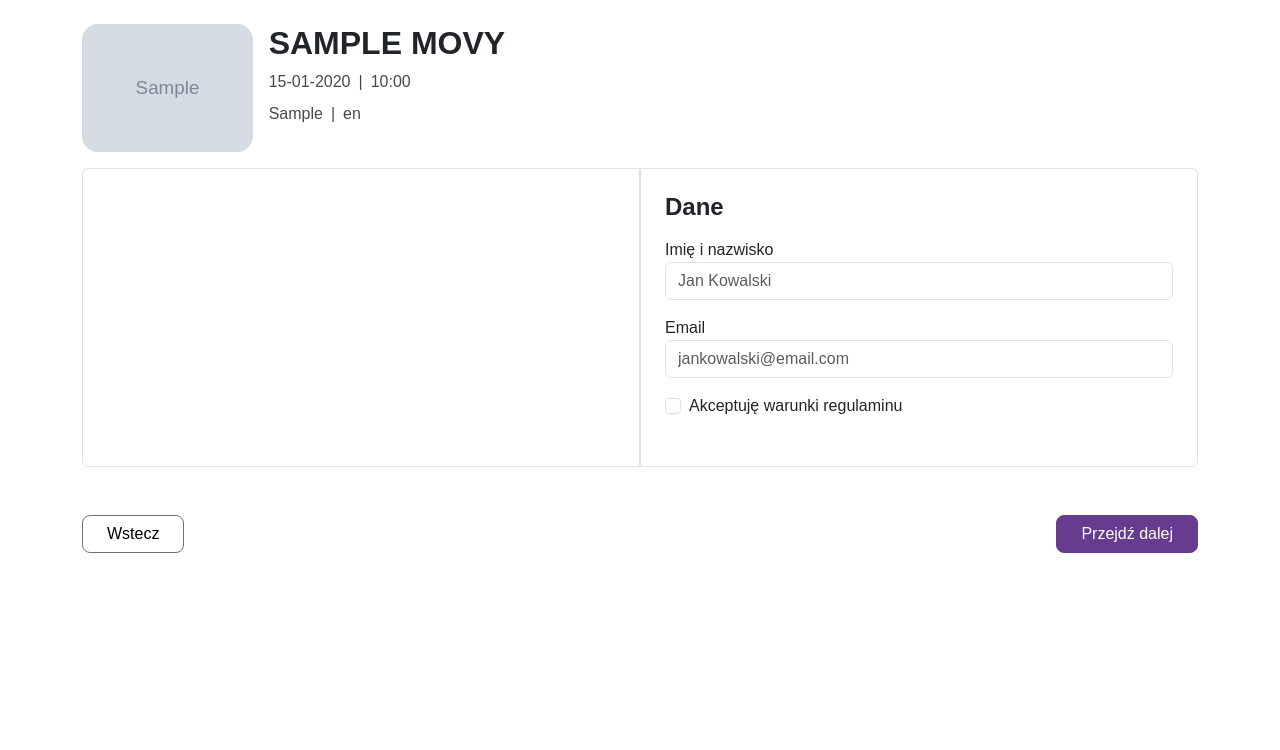
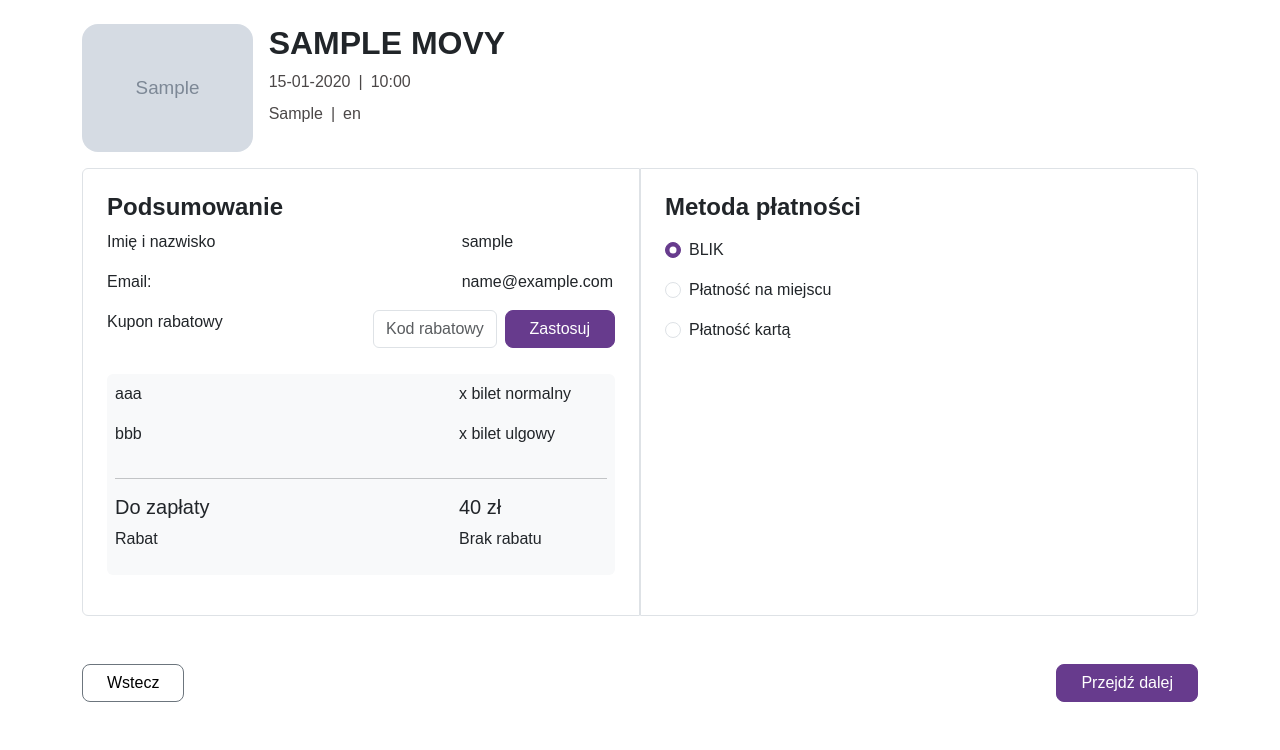
Before and after one commit to Rinkazuuka/Movie-Ticket-Sales-System, a Flask app: template templates/personal.html in a window 1280 px wide. Shown: the part 66-816 px from the top of the page. Before the commit the page ends 619 px from the top, so only its background shows below. Run offline with Flask 3, Linux system fonts and the light colour scheme; tables that the repository leaves empty hold one stand-in row (values such as "Sample post"); the template is opened without the code that fills it: values that come from a table or form of the project are taken from there, most other values are stand-ins (such as "Sample title", 1, 10 or a date in 2020); grey boxes marked "Sample" are stand-in pictures; some libraries are stand-ins or nearby versions.

Commit message:
Update personal.html

```diff
--- a/templates/personal.html
+++ b/templates/personal.html
@@ -6,43 +6,111 @@
 <div class="container">
   <div class="row">
     <div class="col-12 col-md-6 border p-4 rounded-start">
-            <div id="ticketsSummary" class="text-center mt-3">
-                <!-- JAVASCRIPT -->
+      <h2 class="h2 fw-bold">Podsumowanie</h2>
+      <div class="container-fluid p-0 m-0">
+        <div class="row justify-content-between">
+          <div class="col-4">
+            <p>Imię i nazwisko</p>
+          </div>
+          <div class="col-4">
+            <p>{{ username }}</p>
           </div>
         </div>
-
-        <div class="col-12 col-md-6 border p-4 rounded-end">
-            <div class="step" id="step3">
-                <h2 class="h2 fw-bold">Dane</h2>
-                <div id="personalData" class="text-center mt-3">
-                    <!-- JAVASCRIPT -->
+        <div class="row justify-content-between">
+          <div class="col-4">
+            <p>Email:</p>
           </div>
-                <div class="mt-3">
-                    <form id="paymentForm" action="{{ url_for('payment', showing_id=showing.showing_id) }}" method="POST">
-                        <div class="form-group mb-3">
-                            <label for="namesurname">Imię i nazwisko</label>
-                            <input type="text" class="form-control" id="namesurname" name="user-name" placeholder="Jan Kowalski" required>
+          <div class="col-4">
+            <p>{{ email }}</p>
           </div>
-                        <div class="form-group mb-3">
-                            <label for="exampleInputEmail1">Email</label>
-                            <input type="email" class="form-control" id="exampleInputEmail1" name="user-email" placeholder="jankowalski@email.com" required>
         </div>
-                        <div class="form-check mb-4">
-                            <input type="checkbox" class="form-check-input" id="exampleCheck1" required>
-                            <label class="form-check-label" for="exampleCheck1">Akceptuję warunki regulaminu</label>
+        <div class="row justify-content-between mb-4">
+          <div class="col">
+            <p>Kupon rabatowy</p>
+          </div>
+          <div class="col">
+            <form class="form-inline" id="coupon-form">
+              <div class="form-group d-flex flex-row align-items-center">
+                <input type="text" class="form-control me-2" id="discount-code" name="user-discount-code" placeholder="Kod rabatowy">
+                <button type="submit" id="check-coupon" class="btn btn-primary rounded-3 px-4">Zastosuj</button>
               </div>
             </form>
           </div>
         </div>
+        <div class="container p-2 rounded bg-light">
+          <div class="row justify-content-between">
+            <div class="col-4">
+              aaa
+            </div>
+            <div class="col-4">
+              <p>x bilet normalny</p>
+            </div>
+          </div>
+          <div class="row justify-content-between">
+            <div class="col-4">
+              bbb
+            </div>
+            <div class="col-4">
+              <p>x bilet ulgowy</p>
+            </div>
+          </div>
+          <hr>
+          <div class="row justify-content-between">
+            <div class="col-4">
+              <h5>Do zapłaty</h5>
+            </div>
+            <div class="col-4">
+              <h5 id="order-price">40 zł</h5>
+            </div>
+          </div>
+          <div class="row justify-content-between">
+            <div class="col-4">
+              <p>Rabat</p>
+            </div>
+            <div class="col-4">
+              <p id="discount-value">Brak rabatu</p>
             </div>
           </div>
         </div>
-
+      </div>
+      <div id="orderSummary" class="text-center mt-3">
+        <!-- JAVASCRIPT -->
+      </div>
+    </div>
+    <div class="col-12 col-md-6 border p-4 rounded-end">
+      <h2 class="h2 fw-bold">Metoda płatności</h2>
+      <div class="form-check mb-3 mt-3">
+        <input class="form-check-input" type="radio" name="paymentOption" id="paymentBLIK" checked>
+        <label class="form-check-label" for="paymentBLIK">
+          BLIK
+        </label>
+      </div>
+      <div class="form-check mb-3">
+        <input class="form-check-input" type="radio" name="paymentOption" id="paymentInCinema">
+        <label class="form-check-label" for="paymentInCinema">
+          Płatność na miejscu
+        </label>
+      </div>
+      <div class="form-check mb-3">
+        <input class="form-check-input" type="radio" name="paymentOption" id="paymentbyCard">
+        <label class="form-check-label" for="paymentbyCard">
+          Płatność kartą
+        </label>
+      </div>
+      <div id="paymentMethods" class="text-center mt-3">
+        <!-- JAVASCRIPT -->
+      </div>
+      <div class="mt-3">
+      </div>
+    </div>
+  </div>
+</div>
 <div class="px-0 container button-container my-5">
   <div class="d-flex flex-row justify-content-between inner-button-container gap-2">
     <button id="Wstecz" class="btn btn-outline-secondary rounded-3 px-4">Wstecz</button>
-        <a id="Przejdz_dalej" class="text-white"><button onclick="submitForm()" id="submitButton" type="submit" class="btn btn-primary rounded-3 px-4 align-self-end ">Przejdź dalej</button></a>
+    <a id="Przejdz_dalej" href='/showing/{{showing.showing_id}}/personal/payment/summary' class="text-white"><button class="btn btn-primary rounded-3 px-4 align-self-end ">Przejdź dalej</button></a>
   </div>
 </div>
-
+<script src="https://code.jquery.com/jquery-3.6.0.min.js"></script>
+<script src="{{ url_for('static', filename='js/coupon.js') }}"></script>
 {% endblock %}
```
Lines whose indentation alone changed are shown as unchanged.
